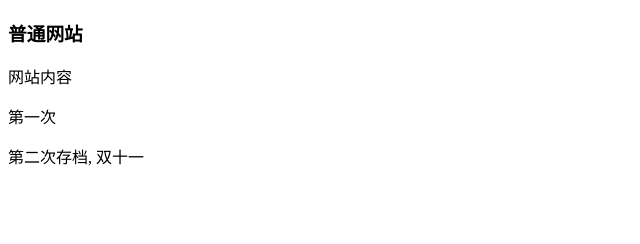
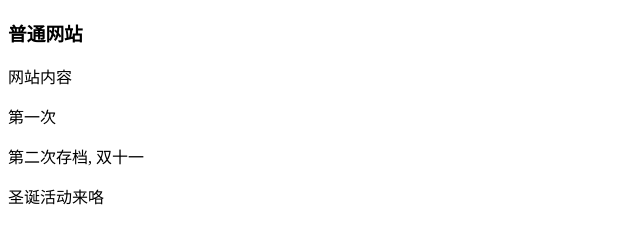
Before and after one commit to happy-ht/taobao2, a plain HTML site: page index.html in a window 1280 px wide. Shown: the whole page, without its empty margins (0-640 px from the left). Drawn offline with Linux system fonts and the light colour scheme.

Commit message:
第三次存档

```diff
--- a/index.html
+++ b/index.html
@@ -13,6 +13,7 @@
     <p>网站内容</p>
     <p>第一次</p>
     <p>第二次存档, 双十一</p>
+    <p>圣诞活动来咯</p>
 </body>
 
 </html>
```
